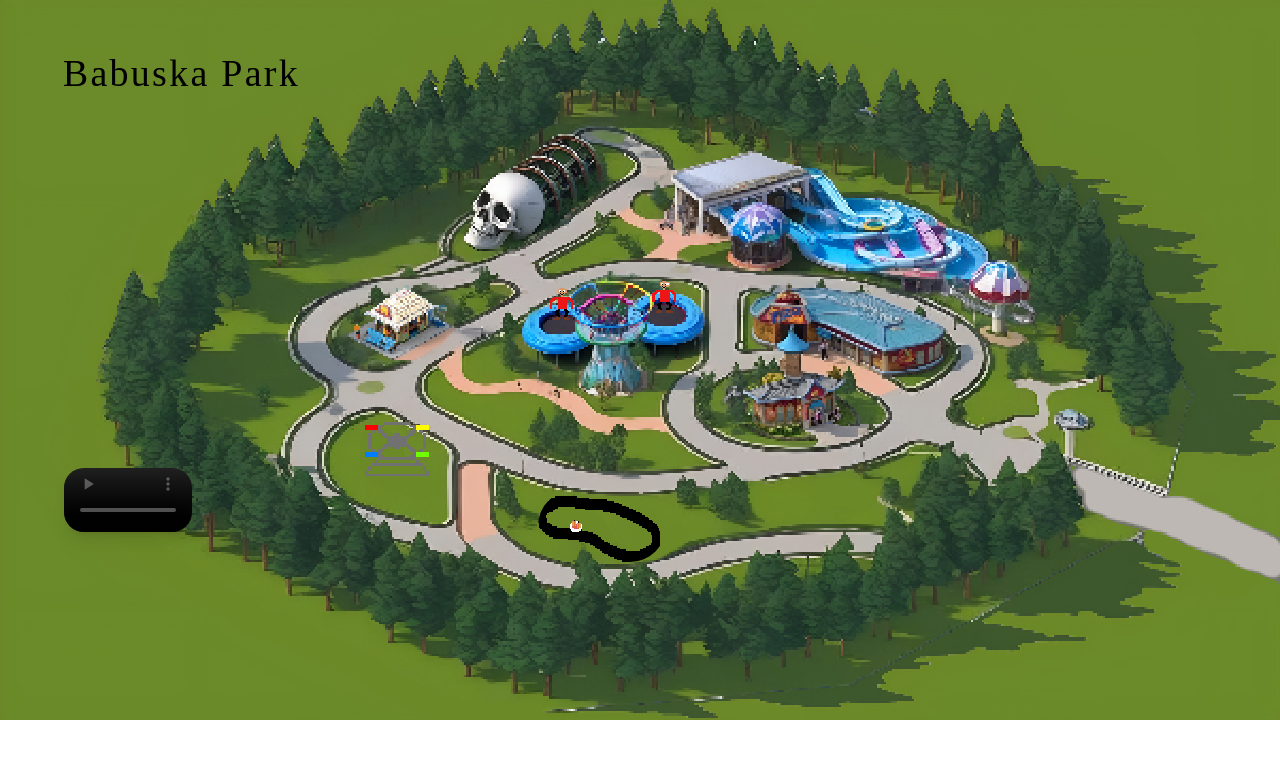
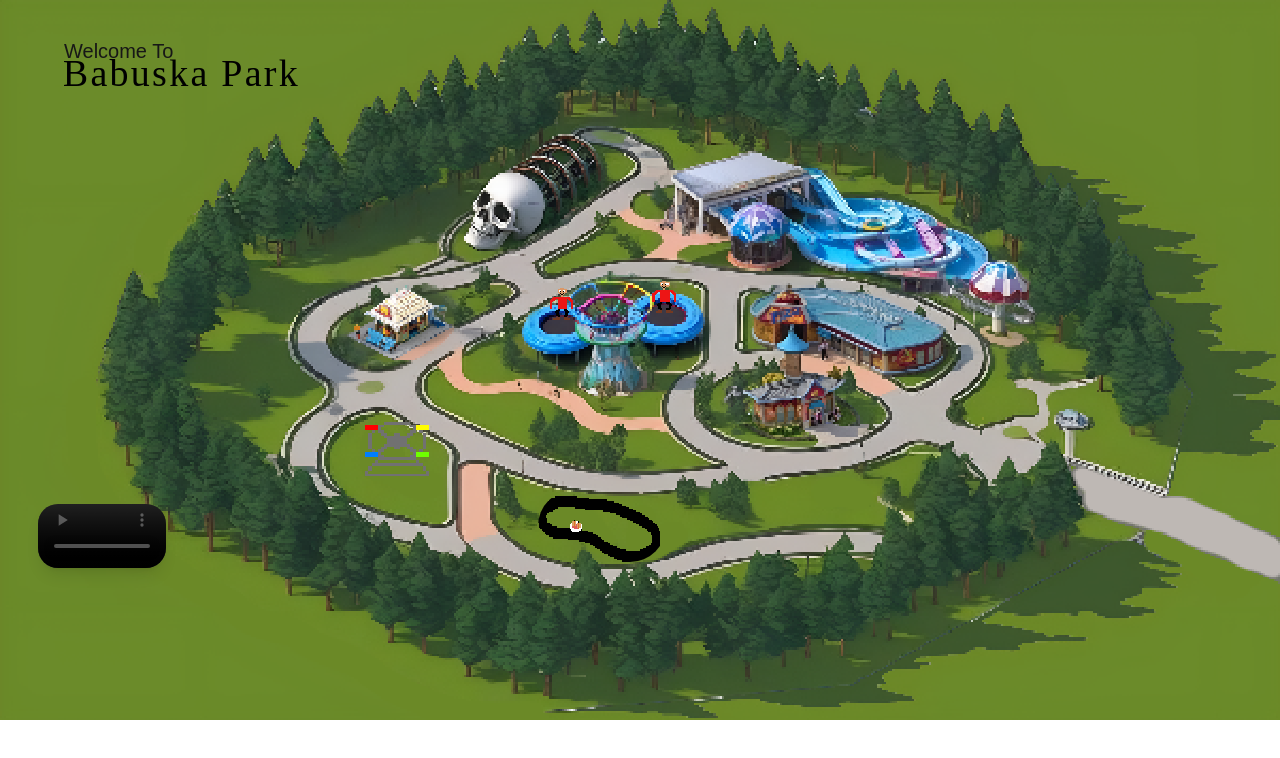
Before and after one commit to Zenbax/dim-project, a Next.js app: page / in a window 1280 px wide. Shown: the top 758 px of the page. Built offline with nearby package versions, Linux system fonts and the light colour scheme; grey boxes are pictures that could not be loaded.

Commit message:
Text and video change

```diff
--- a/src/app/page.tsx
+++ b/src/app/page.tsx
@@ -143,7 +143,7 @@ export default function Home() {
 
             {/* Babuska Park Logo */}
             <div
-                className="absolute"
+                className="absolute flex-row flex"
                 style={{
                     top: "5%",
                     left: "5%",
@@ -158,7 +158,7 @@ export default function Home() {
                     quality={100}
                     fill
                 />
-
+            <p className="text-[20px]">Welcome To</p>
             </div>
 
             {/* Trampoline Park */}
@@ -290,8 +290,8 @@ export default function Home() {
             <div
                 className="absolute"
                 style={{
-                    bottom: "5%",
-                    left: "5%",
+                    bottom: "0",
+                    left: "3%",
                     width: "10%",
                     height: isExpanded ? "30%" : "10%",
                 }}
```
